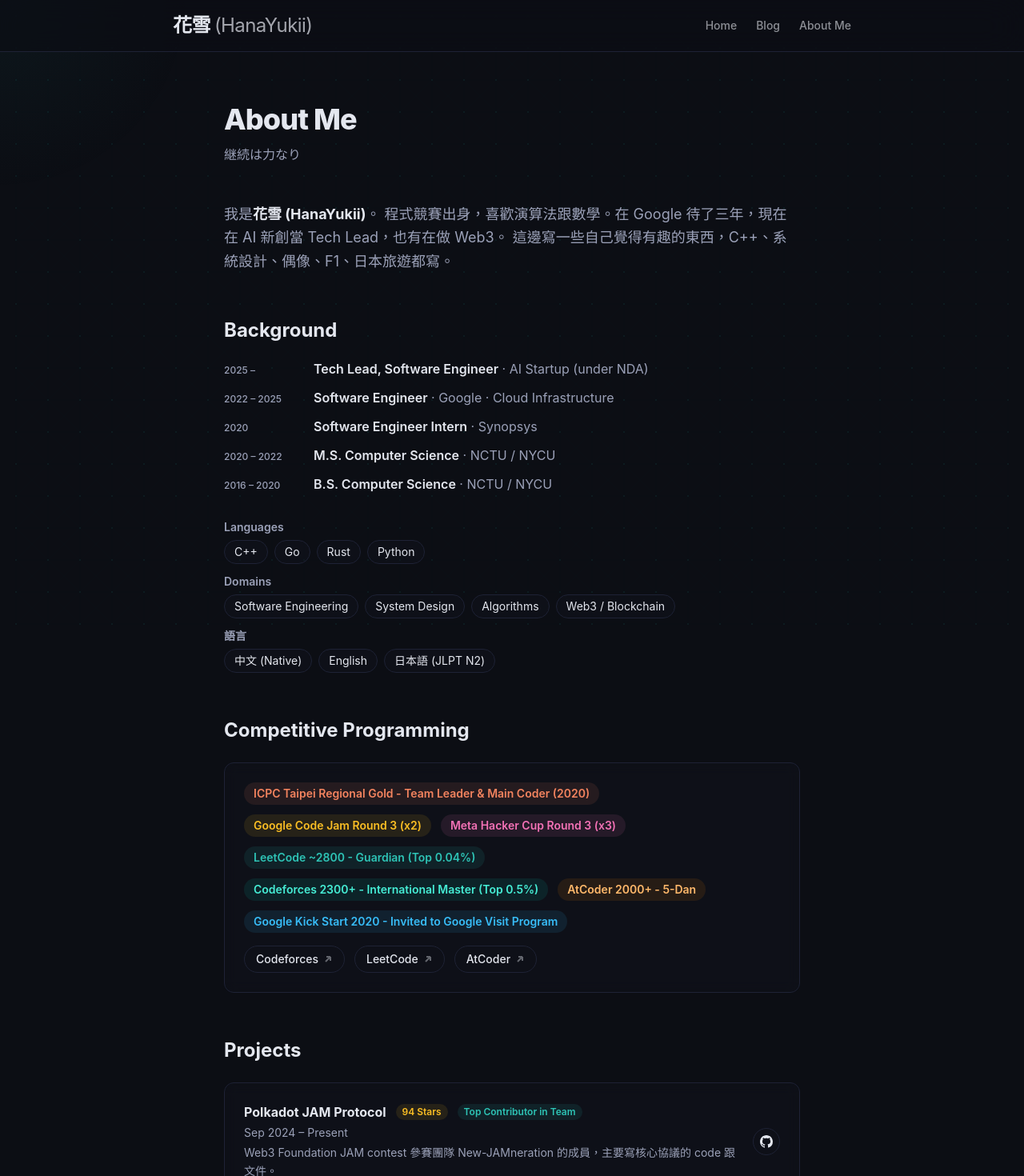
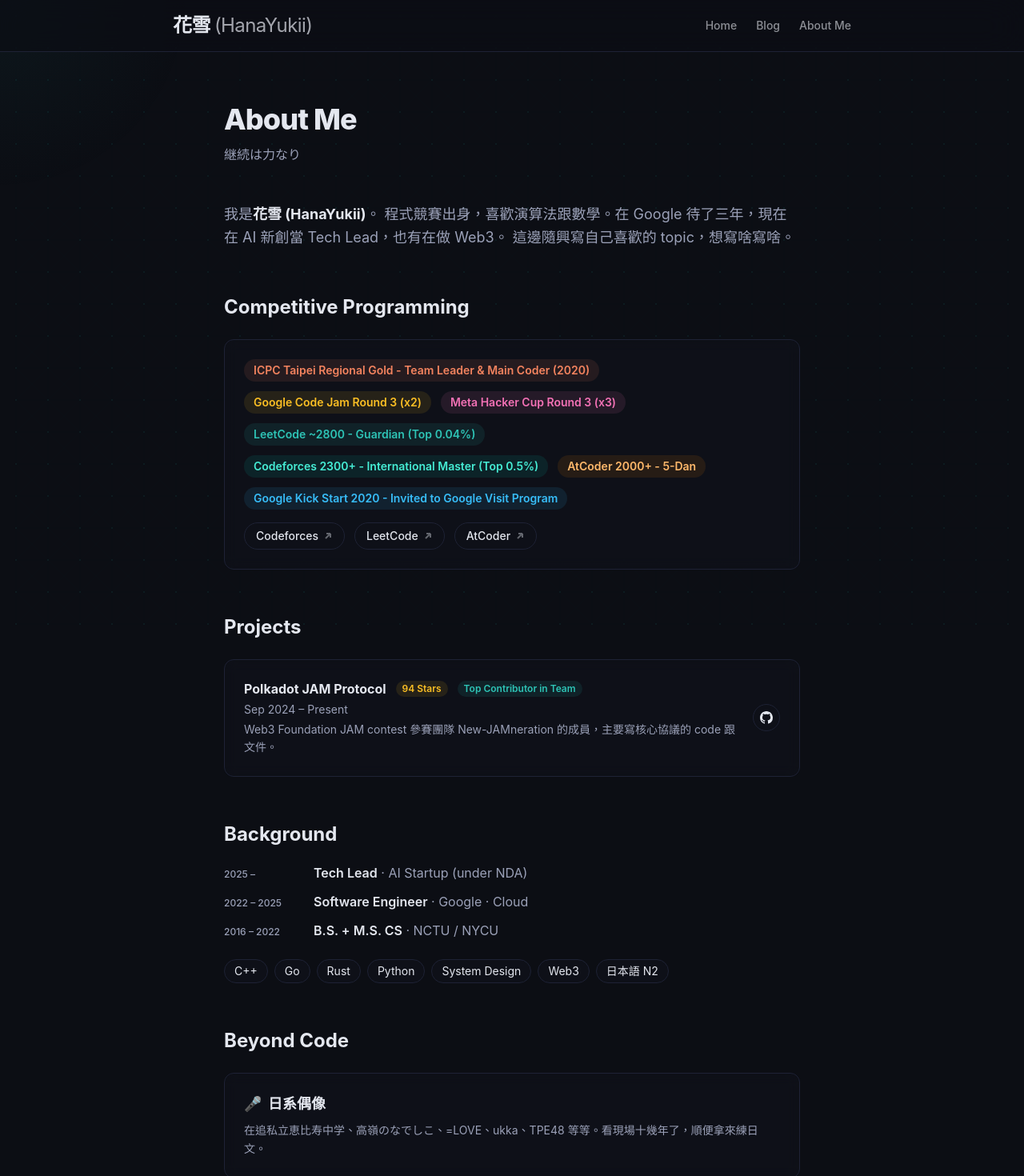
Before and after one commit to HanaYukii/hanayukii-site, a Next.js app: page /about in a window 1280 px wide. Shown: the top 1470 px of the page at 80% size. Built offline with nearby package versions, Linux system fonts and the light colour scheme.

Commit message:
Trim About page: move Background down, simplify Contact copy

```diff
--- a/src/app/about/page.tsx
+++ b/src/app/about/page.tsx
@@ -30,49 +30,8 @@ export default function About() {
           <p className="text-lg leading-relaxed text-text-muted">
             我是<strong className="text-text">花雪 (HanaYukii)</strong>。
             程式競賽出身，喜歡演算法跟數學。在 Google 待了三年，現在在 AI 新創當 Tech Lead，也有在做 Web3。
-            這邊寫一些自己覺得有趣的東西，C++、系統設計、偶像、F1、日本旅遊都寫。
+            這邊隨興寫自己喜歡的 topic，想寫啥寫啥。
           </p>
-        </section>
-      </FadeIn>
-
-      {/* ── Background + Skills ── */}
-      <FadeIn>
-        <section className="mb-14">
-          <h2 className="mb-5 text-2xl font-bold">Background</h2>
-          <div className="space-y-3">
-            {[
-              { period: "2025 –", role: "Tech Lead, Software Engineer", place: "AI Startup (under NDA)" },
-              { period: "2022 – 2025", role: "Software Engineer", place: "Google · Cloud Infrastructure" },
-              { period: "2020", role: "Software Engineer Intern", place: "Synopsys" },
-              { period: "2020 – 2022", role: "M.S. Computer Science", place: "NCTU / NYCU" },
-              { period: "2016 – 2020", role: "B.S. Computer Science", place: "NCTU / NYCU" },
-            ].map((item, i) => (
-              <div key={i} className="flex items-baseline gap-4">
-                <span className="w-24 shrink-0 text-xs font-medium text-text-muted">{item.period}</span>
-                <div className="min-w-0">
-                  <span className="font-semibold">{item.role}</span>
-                  <span className="text-text-muted"> · {item.place}</span>
-                </div>
-              </div>
-            ))}
-          </div>
-
-          <div className="mt-8 space-y-3">
-            {[
-              { label: "Languages", items: ["C++", "Go", "Rust", "Python"] },
-              { label: "Domains", items: ["Software Engineering", "System Design", "Algorithms", "Web3 / Blockchain"] },
-              { label: "語言", items: ["中文 (Native)", "English", "日本語 (JLPT N2)"] },
-            ].map((group) => (
-              <div key={group.label}>
-                <p className="mb-1.5 text-sm font-semibold text-text-muted">{group.label}</p>
-                <div className="flex flex-wrap gap-2">
-                  {group.items.map((s) => (
-                    <span key={s} className="rounded-full border border-border bg-surface/40 px-3 py-1 text-sm">{s}</span>
-                  ))}
-                </div>
-              </div>
-            ))}
-          </div>
         </section>
       </FadeIn>
 
@@ -137,6 +96,33 @@ export default function About() {
         </section>
       </FadeIn>
 
+      {/* ── Background ── */}
+      <FadeIn>
+        <section className="mb-14">
+          <h2 className="mb-5 text-2xl font-bold">Background</h2>
+          <div className="space-y-3">
+            {[
+              { period: "2025 –", role: "Tech Lead", place: "AI Startup (under NDA)" },
+              { period: "2022 – 2025", role: "Software Engineer", place: "Google · Cloud" },
+              { period: "2016 – 2022", role: "B.S. + M.S. CS", place: "NCTU / NYCU" },
+            ].map((item, i) => (
+              <div key={i} className="flex items-baseline gap-4">
+                <span className="w-24 shrink-0 text-xs font-medium text-text-muted">{item.period}</span>
+                <div className="min-w-0">
+                  <span className="font-semibold">{item.role}</span>
+                  <span className="text-text-muted"> · {item.place}</span>
+                </div>
+              </div>
+            ))}
+          </div>
+          <div className="mt-6 flex flex-wrap gap-2">
+            {["C++", "Go", "Rust", "Python", "System Design", "Web3", "日本語 N2"].map((s) => (
+              <span key={s} className="rounded-full border border-border bg-surface/40 px-3 py-1 text-sm">{s}</span>
+            ))}
+          </div>
+        </section>
+      </FadeIn>
+
       {/* ── Beyond Code ── */}
       <section className="mb-14">
         <FadeIn>
@@ -193,12 +179,8 @@ export default function About() {
             <ExternalLink href="https://github.com/HanaYukii">GitHub</ExternalLink>
           </div>
 
-          <p className="mb-3 text-sm leading-relaxed text-text-muted">
-            教過幾年演算法，從高中競賽到面試準備都有。學生有進 TOI 選訓營、特殊選才上清交、拿到 Google / Microsoft offer 的。
-          </p>
-
           <p className="mb-5 text-sm leading-relaxed text-text-muted">
-            不限主題——程式競賽、工作經驗、面試準備、人生方向都行。我喜歡跟人交流，聊天對我來說也是學習。
+            想聊的 topic 不限，希望 build up 好的 connection，經驗有機會幫上人，也從交流中學習。如果對演算法家教有興趣也歡迎聯絡。
           </p>
 
           <div className="flex flex-wrap items-center gap-3">
```
